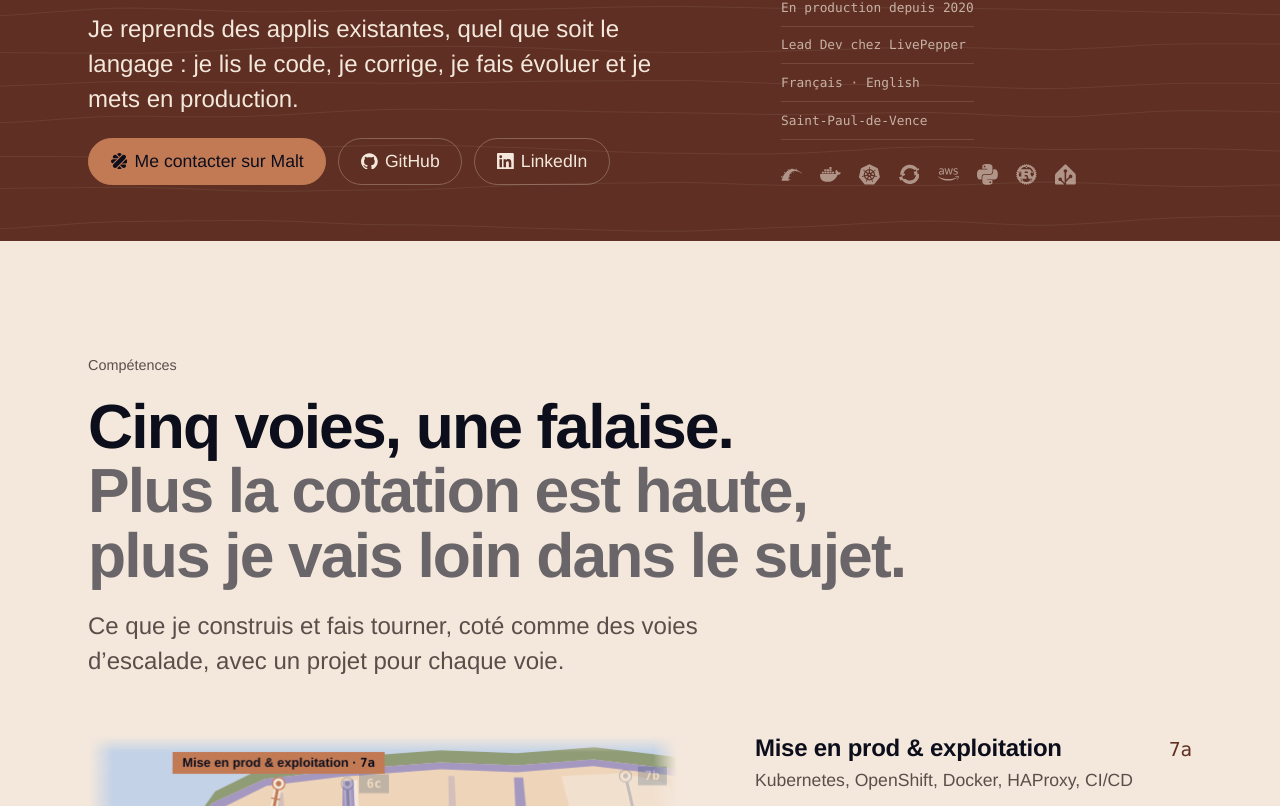
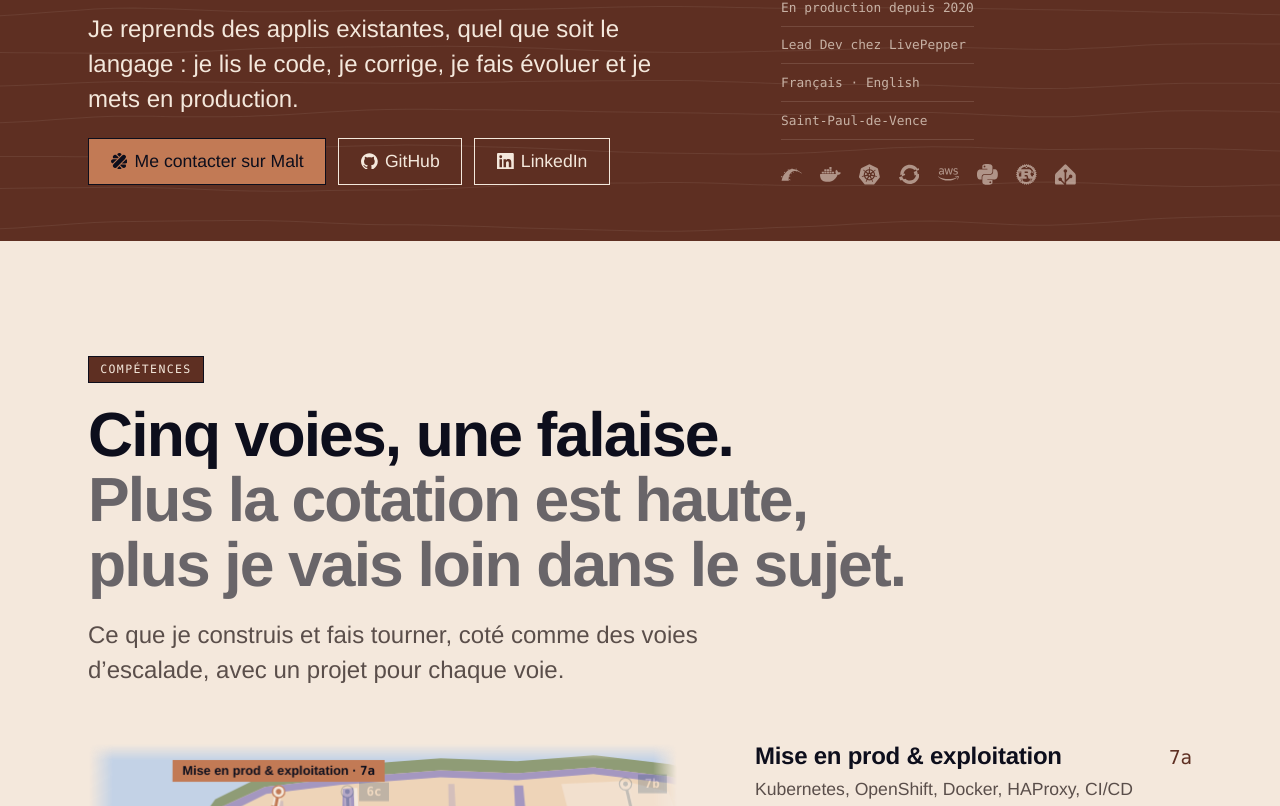
Before and after one commit to PierreBastiani/PierreBastiani.github.io, a Nuxt app: page / in a window 1280 px wide. Shown: the part 714-1520 px from the top of the page. Built offline with nearby package versions, Linux system fonts and the light colour scheme.

Commit message:
Buttons, section labels and skip link printed square
One button style: square, a key line in the ink of its text, porphyry
fill for the primary, an inner rule on hover. Section labels become
mono caps cartouches on the ground ink.

```diff
--- a/app/styles/main.css
+++ b/app/styles/main.css
@@ -359,10 +359,19 @@ a:hover {
   padding-right: var(--gutter-r);
 }
 
-/* Small section label: plain words, so the nav names match what you land on. */
+/* Small section label: plain words, so the nav names match what you land on. Printed as a
+   cartouche: mono caps on a band of the ground ink, framed by an ink rule (the rule carries
+   the shape at dusk, where the band sits close to the page). */
 .eyebrow {
-  font: 500 var(--step--1) / 1.3 var(--f-body);
-  color: var(--muted);
+  justify-self: start;
+  width: fit-content;
+  padding: 0.35rem 0.7rem 0.3rem;
+  border: 1px solid var(--ink);
+  background: var(--ground);
+  color: var(--on-ground);
+  font: 500 0.72rem / 1.3 var(--f-mono);
+  letter-spacing: 0.12em;
+  text-transform: uppercase;
 }
 
 .visually-hidden {
@@ -380,10 +389,11 @@ a:hover {
   left: var(--gutter);
   z-index: 50;
   padding: 0.6rem 1rem;
-  border-radius: 999px;
   background: var(--ink);
   color: var(--bg);
-  font-weight: 600;
+  font: 500 0.78rem / 1.3 var(--f-mono);
+  letter-spacing: 0.12em;
+  text-transform: uppercase;
   text-decoration: none;
   transform: translateY(-200%);
 }
@@ -404,34 +414,41 @@ a:hover {
   gap: 0.75rem;
   margin-top: 0.4rem;
 }
+/* Buttons are printed objects: square, a key line in the ink of their text, porphyry fill
+   for the primary. Hover draws an inner rule, the double rule of the printed cards. */
 .btn {
+  position: relative;
   display: inline-flex;
   align-items: center;
   gap: 0.45rem;
   min-height: 2.75rem;
   padding: 0.75rem 1.35rem;
-  border-radius: 999px;
-  border: 1px solid color-mix(in srgb, currentColor 28%, transparent);
+  border-radius: 0;
+  border: 1.5px solid currentColor;
   color: inherit;
   text-decoration: none;
   font-weight: 550;
   line-height: 1.2;
-  transition:
-    border-color var(--dur-hover),
-    background-color var(--dur-hover);
+}
+.btn::after {
+  content: '';
+  position: absolute;
+  inset: 2.5px;
+  border: 1px solid currentColor;
+  opacity: 0;
+  pointer-events: none;
+  transition: opacity var(--dur-hover);
 }
 .btn:hover {
-  border-color: currentColor;
   color: inherit;
 }
-.btn-primary {
+.btn:hover::after {
+  opacity: 1;
+}
+.btn-primary,
+.btn-primary:hover {
   background: var(--accent);
-  border-color: var(--accent);
-  color: var(--on-accent);
-}
-.btn-primary:hover {
-  background: color-mix(in srgb, var(--accent) 86%, white);
-  border-color: transparent;
+  border-color: var(--on-accent);
   color: var(--on-accent);
 }
 /* One gap between sections: each section pads its top only, so paddings never stack.
```
